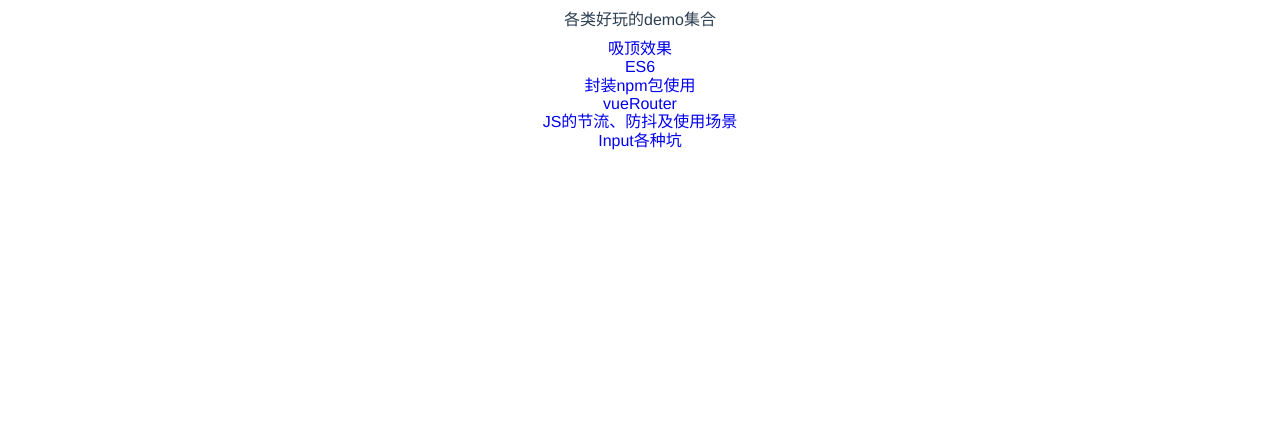
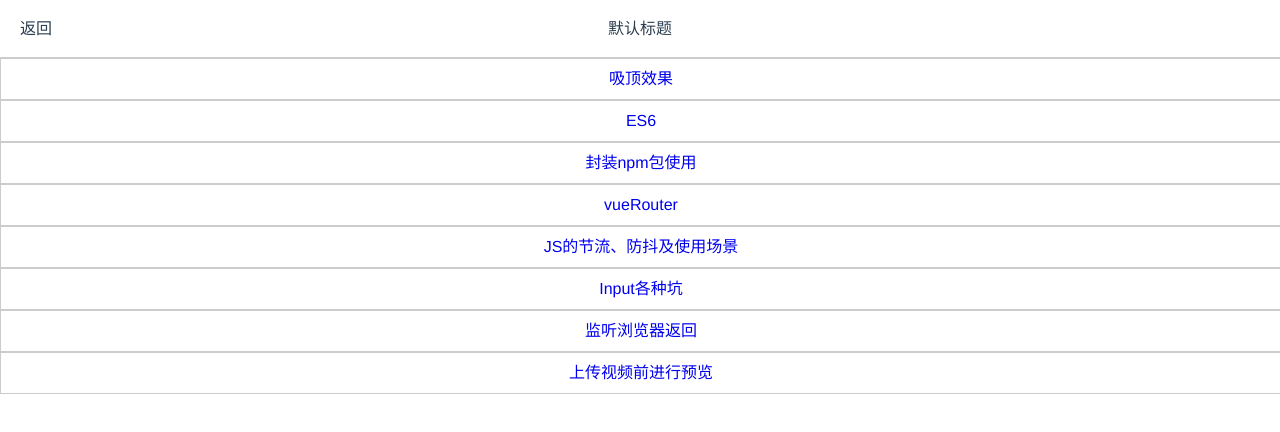
Before and after one commit to yue00xl/my-vpay, a Vue app: page /popstate in a window 1280 px wide. Shown: the top 432 px of the page. Built offline with nearby package versions, Linux system fonts and the light colour scheme; sample sign-in values are in the browser's storage; what yxl_vpay would draw is missing.

Commit message:
监听物理返回键

```diff
--- a/src/App.vue
+++ b/src/App.vue
@@ -1,12 +1,29 @@
 <template>
   <div id="app">
+    <default-header :title="headersTitle"></default-header>
     <router-view/>
   </div>
 </template>
 
 <script>
+import defaultHeader from '@/components/public/defaultHeader'
+import {mapState} from 'vuex'
 export default {
-  name: 'App'
+  name: 'App',
+  components:{
+    defaultHeader
+  },
+  data(){
+    return{
+
+    }
+  },
+  computed:{
+    ...mapState(['headersTitle'])
+  },
+  methods:{
+
+  }
 }
 </script>
 
--- /dev/null
+++ b/src/components/common/popstate.vue
@@ -0,0 +1,50 @@
+
+<!--监听浏览器的返回-->
+<template>
+    <div>
+        <confirm v-model="show"
+        title="sdfsd"
+        @on-cancel="onCancel"
+        @on-confirm="onConfirm">
+            <p style="text-align:center;">sdfs</p>
+      </confirm>
+    </div>
+</template>
+
+<script>
+import {mapMutations} from 'vuex'
+import { Confirm } from 'vux'
+export default{
+    components:{
+        Confirm
+    },
+    data(){
+        return{
+            show:false
+        }
+    },
+    mounted(){
+        this.HEADERTITLE('监听浏览器的返回');
+        if (window.history && window.history.pushState) {
+            history.pushState(null, null, document.URL);
+            window.addEventListener('popstate', this.pushHistory, false);
+        }
+        // this.pushHistory();
+        // window.addEventListener('popstate',function(e){
+        //     alert('我监听到了浏览器的返回按钮事件啦');
+        // },false)
+    },
+    methods:{
+        ...mapMutations(['HEADERTITLE']),
+        pushHistory(){
+            this.$router.replace({path: '/'});
+        },
+        onCancel () {
+            console.log('on cancel')
+        },
+        onConfirm (msg) {
+            console.log('on confirm')
+        },
+    }
+}
+</script>
--- /dev/null
+++ b/src/components/common/uploadFile.vue
@@ -0,0 +1,28 @@
+<!--上传视频-->
+<template>
+    <div>
+
+    </div>
+</template>
+
+<script>
+import {mapMutations} from 'vuex'
+export default{
+    name:'uploadFile',
+    data(){
+        return{
+
+        }
+    },
+    created(){
+        this.HEADERTITLE('视频上传');
+    },
+    methods:{
+        ...mapMutations(['HEADERTITLE'])
+    }
+}
+</script>
+
+<style>
+
+</style>
--- a/src/components/demoList.vue
+++ b/src/components/demoList.vue
@@ -1,8 +1,7 @@
 <template>
   <div class="hello">
-     <h1>{{msg}}</h1>
      <ul>
-        <li v-for="(item,index) in demolist" :key="index">
+        <li class="list" v-for="(item,index) in demolist" :key="index">
             <router-link :to="item.url">{{item.name}}</router-link>
         </li>
      </ul>
@@ -39,6 +38,14 @@ export default {
         {
           name:'Input各种坑',
           url:'/Inputs'
+        },
+        {
+          name:'监听浏览器返回',
+          url:'/popstate'
+        },
+        {
+          name:'上传视频前进行预览',
+          url:'/uploadfile'
         }
       ]
     }
@@ -48,4 +55,16 @@ export default {
 
 <!-- Add "scoped" attribute to limit CSS to this component only -->
 <style scoped>
+.list{
+  width: 100%;
+  height: 40px;
+  border: 1px solid #ccc;
+}
+.list a{
+  width: 100%;
+  height: 100%;
+  display: flex;
+  align-items: center;
+  justify-content: center;
+}
 </style>
--- /dev/null
+++ b/src/components/public/defaultHeader.vue
@@ -0,0 +1,49 @@
+<template>
+    <div>
+        <div class="headers">
+            <span @click="goback">返回</span>
+            <h1>{{title}}</h1>
+        </div>
+    </div>
+</template>
+
+
+<script>
+export default{
+    props:{
+        title: {
+            type: String,
+            default: '默认头部'
+        },
+    },
+    data(){
+        return{}
+    },
+    methods:{
+        goback(){
+            history.back(-1);
+        }
+    }
+}
+</script>
+
+
+<style>
+.headers{
+    display: flex;
+    justify-content: center;
+    align-items: center;
+    border-bottom: 1px solid #ccc;
+    position: relative;
+    background: #fff;
+    z-index: 999;
+}
+h1{
+    height: 36px;
+    line-height: 36px;
+}
+span{
+    position: absolute;
+    left: 20px;
+}
+</style>
--- a/src/main.js
+++ b/src/main.js
@@ -3,6 +3,7 @@
 import Vue from 'vue'
 import App from './App'
 import router from './router'
+import store from './store'
 import vpay from 'yxl_vpay'
 
 Vue.use(vpay);
@@ -26,6 +27,7 @@ router.beforeEach((to,form,next)=>{
 new Vue({
   el: '#app',
   router,
+  store,
   components: { App },
   template: '<App/>'
 })
--- a/src/router/index.js
+++ b/src/router/index.js
@@ -10,6 +10,8 @@ import routerOne from '@/components/common/Router/router_one'
 import routerTwo from '@/components/common/Router/router_two'
 import debounce from '@/components/common/debounce'
 import Input from '@/components/common/Input'
+import popState from '@/components/common/popstate'
+import uploadFile from '@/components/common/uploadFile'
 
 
 
@@ -60,6 +62,16 @@ export default new Router({
       path: '/Inputs',
       name: 'Input',
       component: Input,
+    },
+    {
+      path: '/popstate',
+      name: 'popState',
+      component: popState,
+    },
+    {
+      path: '/uploadfile',
+      name: 'uploadFile',
+      component: uploadFile
     }
   ]
 })
--- /dev/null
+++ b/src/store/index.js
@@ -0,0 +1,12 @@
+import Vue from 'vue';
+import Vuex from 'vuex';
+
+import state from './state'
+import mutations from './mutations'
+
+Vue.use(Vuex);
+
+export default new Vuex.Store({
+    state,
+    mutations
+})
--- /dev/null
+++ b/src/store/mutations.js
@@ -0,0 +1,7 @@
+
+
+export default {
+    HEADERTITLE(state,title){
+        state.headersTitle = title;
+    },
+}
--- /dev/null
+++ b/src/store/state.js
@@ -0,0 +1,5 @@
+
+
+export default {
+    headersTitle:'默认标题'
+}
```
Also changed, not shown: package.json (+7 -1 lines), 2 other files (tests, documents, lock files or other folders).
